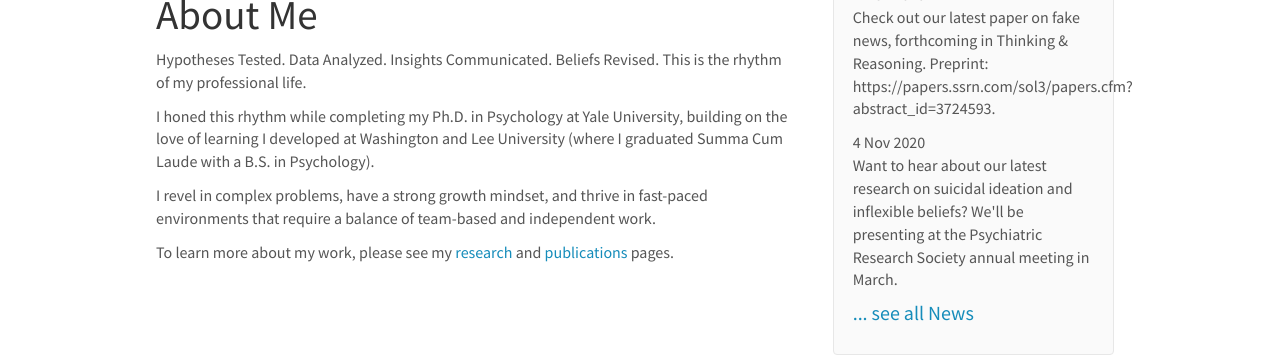
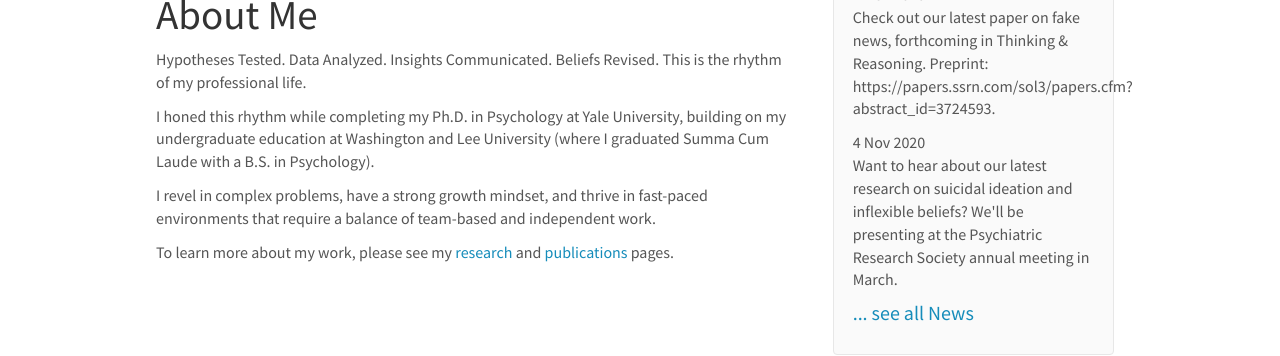
Before and after one commit to MichaelVBronstein/michaelvbronstein.github.io, a Jekyll site: the page built from _pages/home.md, in a window 1280 px wide. Shown: the part 276-632 px from the top of the page. Built offline with Jekyll 4.4.1, drawn with Linux system fonts in a browser that asks for light colours; nearby versions of some CDN libraries.

Commit message:
Update home.md

```diff
--- a/_pages/home.md
+++ b/_pages/home.md
@@ -15,7 +15,7 @@ permalink: /
 
 Hypotheses Tested. Data Analyzed. Insights Communicated. Beliefs Revised. This is the rhythm of my professional life.
 
-I honed this rhythm while completing my Ph.D. in Psychology at Yale University, building on the love of learning I developed at Washington and Lee University (where I graduated Summa Cum Laude with a B.S. in Psychology).
+I honed this rhythm while completing my Ph.D. in Psychology at Yale University, building on my undergraduate education at Washington and Lee University (where I graduated Summa Cum Laude with a B.S. in Psychology).
 
 I revel in complex problems, have a strong growth mindset, and thrive in fast-paced environments that require a balance of team-based and independent work.
 
```
